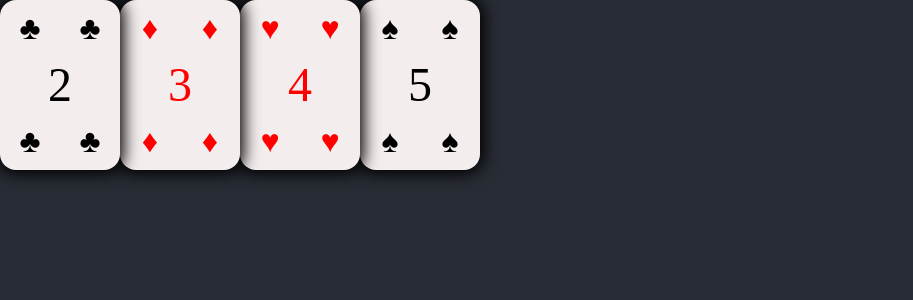
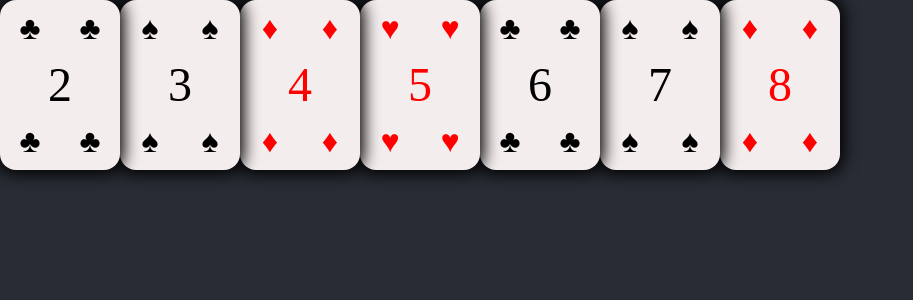
Before and after one commit to callumfairbairn/blob, a React (Create React App) app: page / in a window 1280 px wide. Shown: the top 300 px of the page, without its empty margins (0-913 px from the left). Built offline with nearby package versions, Linux system fonts and the light colour scheme.

Commit message:
Add Hand component

```diff
--- a/src/App.tsx
+++ b/src/App.tsx
@@ -1,15 +1,22 @@
 import React from 'react'
 import './App.css'
-import { Card } from './components/Card/Card'
+import { Hand } from './components/Hand/Hand'
 import { Suits } from './enums/suits'
+
+const cards = [
+  { value: 2, suit: Suits.Clubs },
+  { value: 3, suit: Suits.Spades },
+  { value: 4, suit: Suits.Diamonds },
+  { value: 5, suit: Suits.Hearts },
+  { value: 6, suit: Suits.Clubs },
+  { value: 7, suit: Suits.Spades },
+  { value: 8, suit: Suits.Diamonds },
+]
 
 const App = () => {
   return (
     <div className="App" data-testid="app">
-      <Card card={{ value: 2, suit: Suits.Clubs }} zIndex={4}/>
-      <Card card={{ value: 3, suit: Suits.Diamonds }} zIndex={3}/>
-      <Card card={{ value: 4, suit: Suits.Hearts }} zIndex={2}/>
-      <Card card={{ value: 5, suit: Suits.Spades }} zIndex={1}/>
+      <Hand cards={cards} />
     </div>
   );
 }
--- /dev/null
+++ b/src/components/Hand/Hand.scss
@@ -0,0 +1,3 @@
+.hand {
+  display: flex;
+}
--- /dev/null
+++ b/src/components/Hand/Hand.tsx
@@ -0,0 +1,16 @@
+import React from 'react'
+import { CardType } from '../../types/card'
+import { Card } from '../Card/Card'
+import './Hand.scss'
+
+type HandProps = {
+  cards: CardType[]
+}
+
+export const Hand = ({ cards }: HandProps) => {
+  return (
+    <div className="hand" data-testid="hand">
+      {cards.map((card, index) => <Card card={card} zIndex={cards.length - index} key={index} />)}
+    </div>
+  )
+}
```
Also changed, not shown: 1 other file (tests, documents, lock files or other folders).
